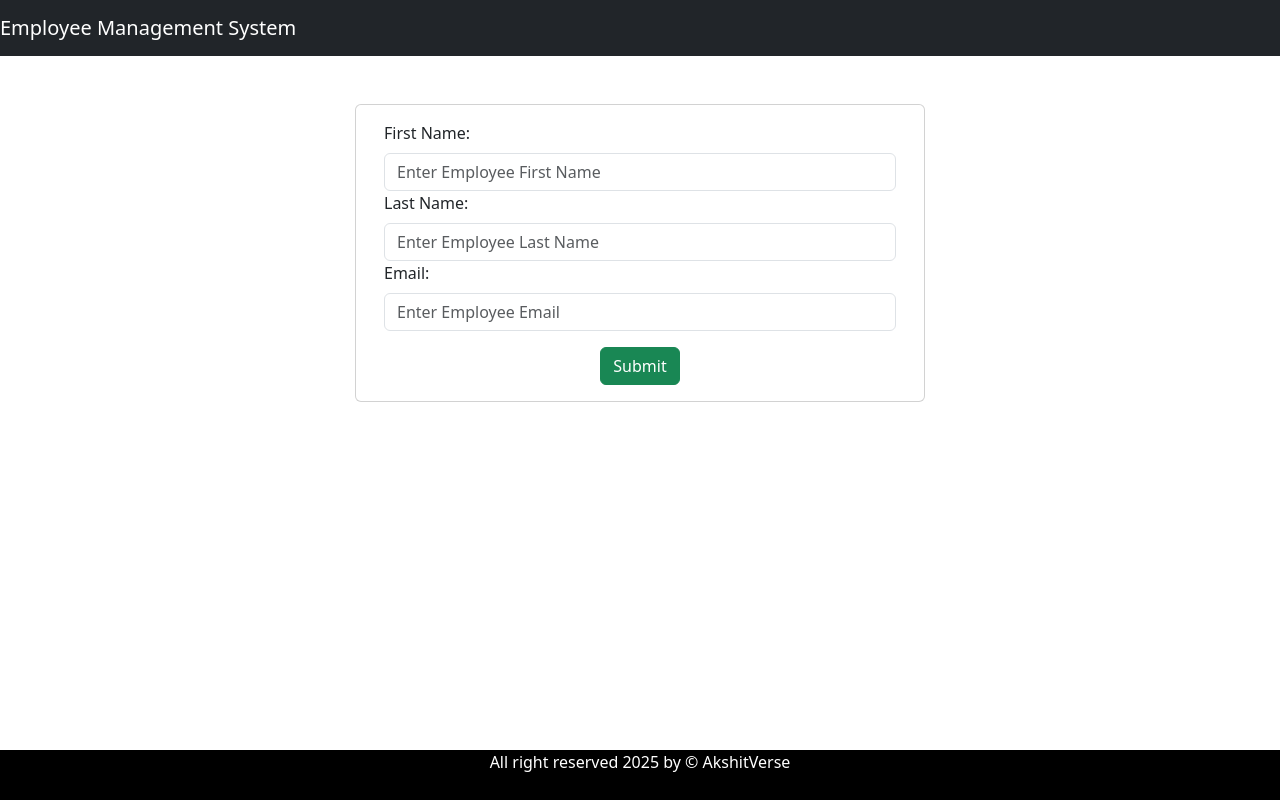
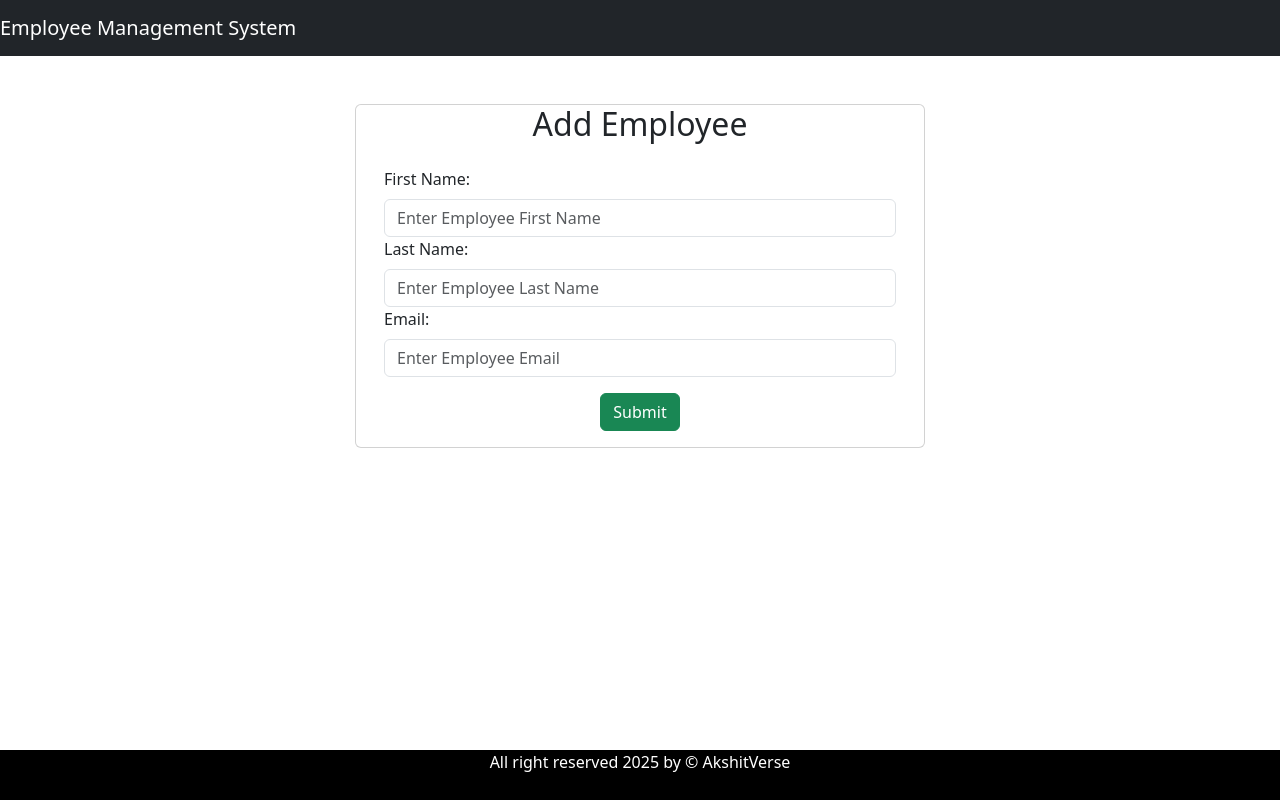
Before and after one commit to AkshitShekhawat/Project-EMS, a React (Vite) app in the folder full-stack/ems-frontend/: page /add-employee in a window 1280 px wide. Built offline with nearby package versions, Linux system fonts and the light colour scheme.

Commit message:
add emplyee
add employee is not shown, so it has been solved

```diff
--- a/full-stack/ems-frontend/src/Components/EmployeeComponent.jsx
+++ b/full-stack/ems-frontend/src/Components/EmployeeComponent.jsx
@@ -96,7 +96,7 @@ const EmployeeComponent = () => {
     if(id){
         return <h2 className='text-center'>Update Employee</h2>
     }else{
-        <h2 className='text-center'>Add Employee</h2>
+        return <h2 className='text-center'>Add Employee</h2>
     }
 
    }
```
